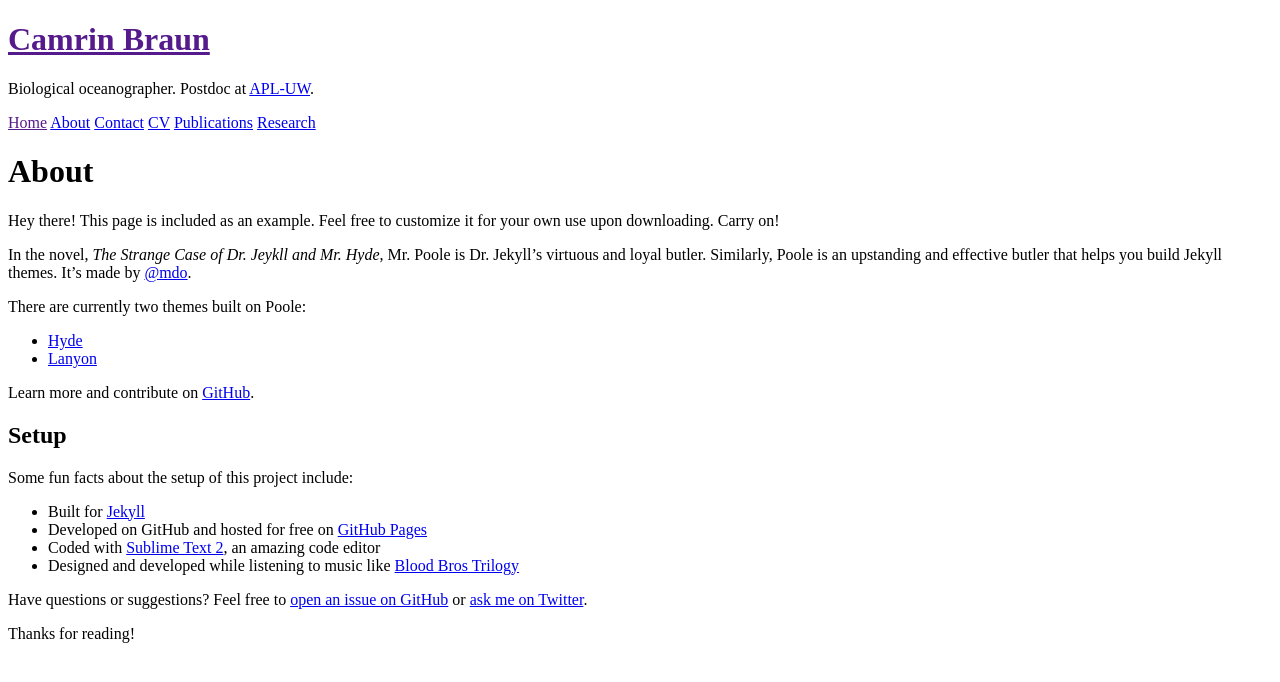
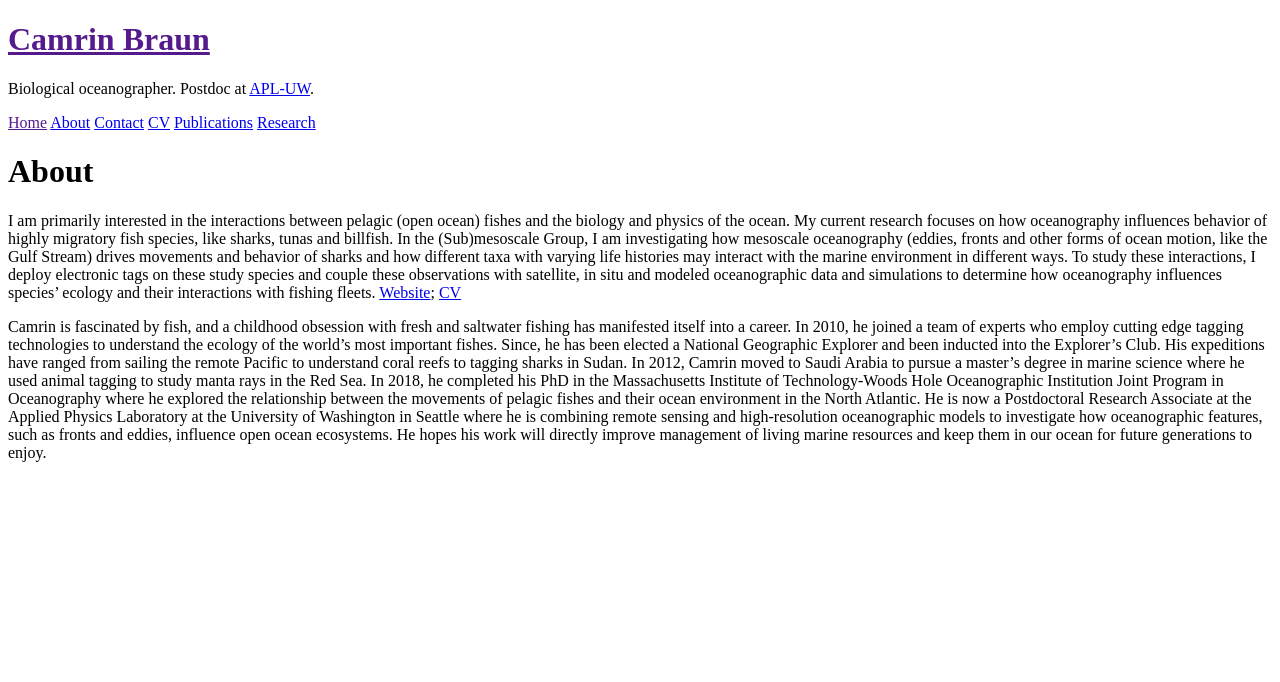
Before and after one commit to camrinbraun/camrinbraun.github.io, a Jekyll site: the page built from about.md, in a window 1280 px wide. Shown: the top 682 px of the page. Built offline with Jekyll 4.4.1, drawn with Linux system fonts in a browser that asks for light colours.

Commit message:
Revert "replace about w default about"
This reverts commit bb2aa651d734a433abd5d5730c9ff7a527813fbc.

```diff
--- a/about.md
+++ b/about.md
@@ -2,29 +2,22 @@
 layout: page
 title: About
 ---
+<!--<head>
+   <style>
+   figcaption {
+   	font-size: smaller;
+   	border: none;
+}
+</style>
+</head>
 
-<p class="message">
-  Hey there! This page is included as an example. Feel free to customize it for your own use upon downloading. Carry on!
-</p>
+this needs to be smaller
+<figure>
+<img src="/assets/img/Tane_Sinclair-Taylor-5224.jpg" alt="Profile" height="400" width="400">
+<figcaption>
+	Staying organized between dives in the Phoenix Islands Protected Area. Photo by <a href="https://tanesinclair-taylor.com/" target="_blank">Tane Sinclair-Taylor</a>.</figcaption>
+</figure>
+-->
+I am primarily interested in the interactions between pelagic (open ocean) fishes and the biology and physics of the ocean. My current research focuses on how oceanography influences behavior of highly migratory fish species, like sharks, tunas and billfish. In the (Sub)mesoscale Group, I am investigating how mesoscale oceanography (eddies, fronts and other forms of ocean motion, like the Gulf Stream) drives movements and behavior of sharks and how different taxa with varying life histories may interact with the marine environment in different ways. To study these interactions, I deploy electronic tags on these study species and couple these observations with satellite, in situ and modeled oceanographic data and simulations to determine how oceanography influences species' ecology and their interactions with fishing fleets. <a href="https://www.camrinbraun.github.io" target="_blank">Website</a>; <a href="https://www.camrinbraun.github.io/assets/pdf/Braun_CV_recent.pdf" target="_blank">CV</a>
 
-In the novel, *The Strange Case of Dr. Jeykll and Mr. Hyde*, Mr. Poole is Dr. Jekyll's virtuous and loyal butler. Similarly, Poole is an upstanding and effective butler that helps you build Jekyll themes. It's made by [@mdo](https://twitter.com/mdo).
-
-There are currently two themes built on Poole:
-
-* [Hyde](http://hyde.getpoole.com)
-* [Lanyon](http://lanyon.getpoole.com)
-
-Learn more and contribute on [GitHub](https://github.com/poole).
-
-## Setup
-
-Some fun facts about the setup of this project include:
-
-* Built for [Jekyll](http://jekyllrb.com)
-* Developed on GitHub and hosted for free on [GitHub Pages](https://pages.github.com)
-* Coded with [Sublime Text 2](http://sublimetext.com), an amazing code editor
-* Designed and developed while listening to music like [Blood Bros Trilogy](https://soundcloud.com/maddecent/sets/blood-bros-series)
-
-Have questions or suggestions? Feel free to [open an issue on GitHub](https://github.com/poole/issues/new) or [ask me on Twitter](https://twitter.com/mdo).
-
-Thanks for reading!
+Camrin is fascinated by fish, and a childhood obsession with fresh and saltwater fishing has manifested itself into a career. In 2010, he joined a team of experts who employ cutting edge tagging technologies to understand the ecology of the world’s most important fishes. Since, he has been elected a National Geographic Explorer and been inducted into the Explorer’s Club. His expeditions have ranged from sailing the remote Pacific to understand coral reefs to tagging sharks in Sudan. In 2012, Camrin moved to Saudi Arabia to pursue a master’s degree in marine science where he used animal tagging to study manta rays in the Red Sea. In 2018, he completed his PhD in the Massachusetts Institute of Technology-Woods Hole Oceanographic Institution Joint Program in Oceanography where he explored the relationship between the movements of pelagic fishes and their ocean environment in the North Atlantic. He is now a Postdoctoral Research Associate at the Applied Physics Laboratory at the University of Washington in Seattle where he is combining remote sensing and high-resolution oceanographic models to investigate how oceanographic features, such as fronts and eddies, influence open ocean ecosystems. He hopes his work will directly improve management of living marine resources and keep them in our ocean for future generations to enjoy.
```
